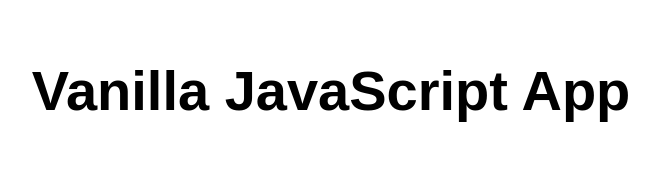
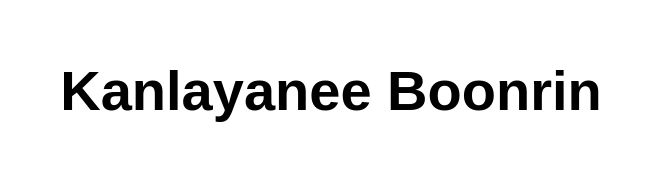
Before and after one commit to Klnbr/webappkku, a website: page src/index.html in a window 1280 px wide. Shown: the whole page, without its empty margins (309-968 px from the left). Drawn offline with Linux system fonts and the light colour scheme.

Commit message:
Update index.html

```diff
--- a/src/index.html
+++ b/src/index.html
@@ -10,7 +10,7 @@
 
 <body>
   <main>
-    <h1>Vanilla JavaScript App</h1>
+    <h1>Kanlayanee Boonrin</h1>
   </main>
 </body>
 
```
